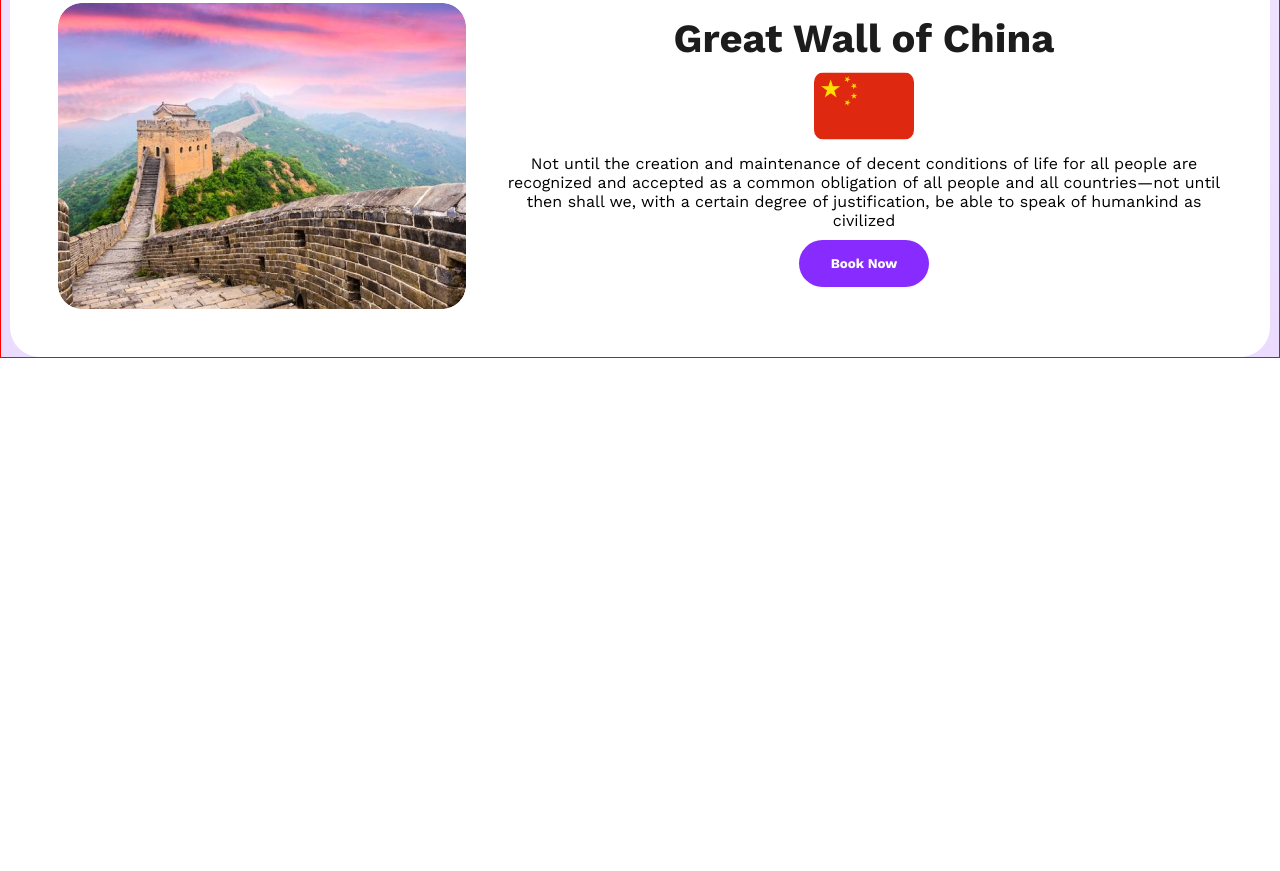
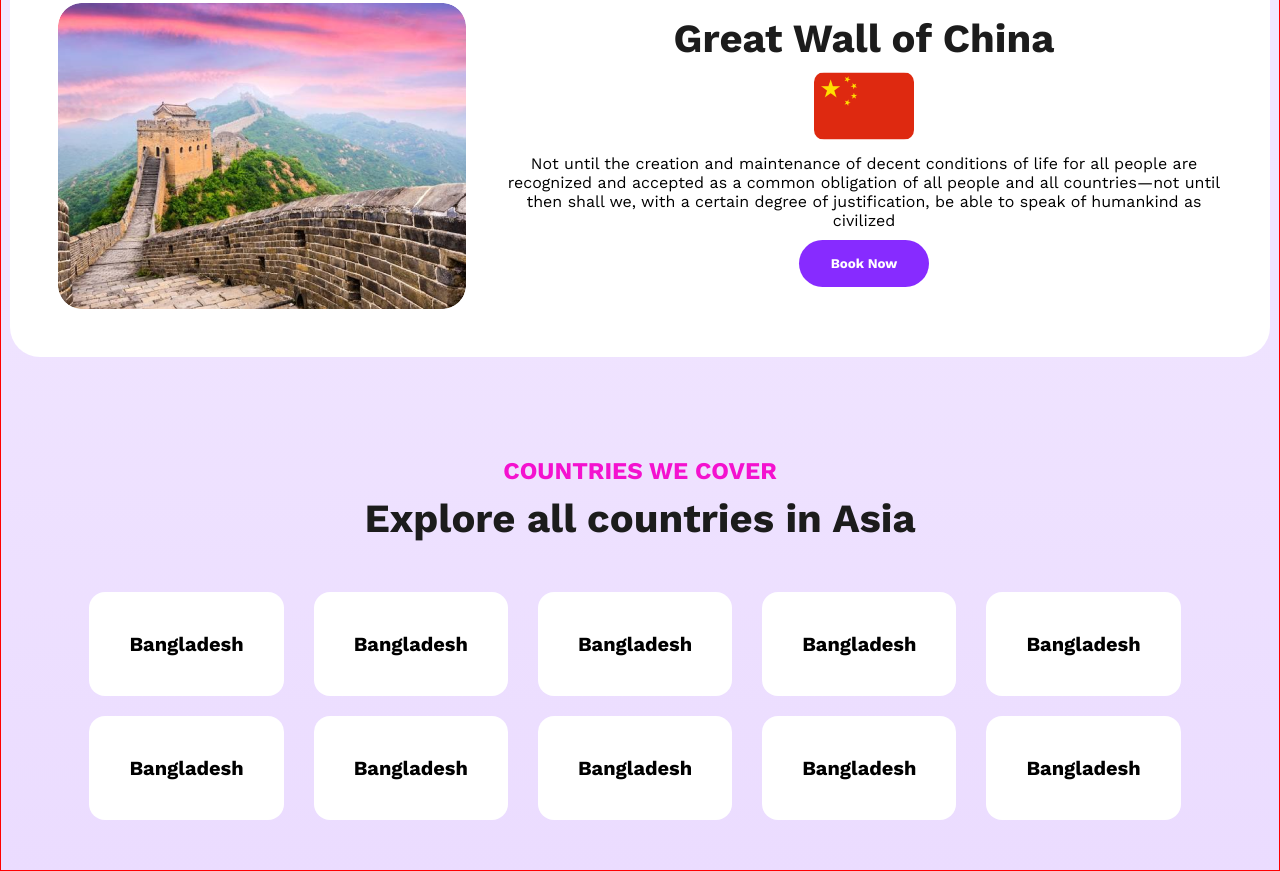
Before and after one commit to abusayadebu/tour-mama, a plain HTML site: page index.html in a window 1280 px wide. Shown: the part 1817-2688 px from the top of the page. Before the commit the page ends 2175 px from the top, so only its background shows below. Drawn offline with nearby package versions, Linux system fonts and the light colour scheme.

Commit message:
countries section added

```diff
--- a/index.html
+++ b/index.html
@@ -80,8 +80,27 @@
                     <button id="btn-1">Book Now</button>
                 </div>
             </div>
+          </section>
 
-          </section>
+          <!-- countries-section starts here -->
+           <section class="heading-section">
+            <h5>COUNTRIES WE COVER</h5>
+            <h3>Explore all  countries in Asia</h3>
+
+            <!-- country-container -->
+             <div class="country-container">
+                <h2 class="country-btn">Bangladesh</h2>
+                <h2 class="country-btn">Bangladesh</h2>
+                <h2 class="country-btn">Bangladesh</h2>
+                <h2 class="country-btn">Bangladesh</h2>
+                <h2 class="country-btn">Bangladesh</h2>
+                <h2 class="country-btn">Bangladesh</h2>
+                <h2 class="country-btn">Bangladesh</h2>
+                <h2 class="country-btn">Bangladesh</h2>
+                <h2 class="country-btn">Bangladesh</h2>
+                <h2 class="country-btn">Bangladesh</h2>
+             </div>
+           </section>
     </main>
 
     <!-- footer section starts here -->
--- a/styles/style.css
+++ b/styles/style.css
@@ -119,3 +119,23 @@ body{
 .great-wall-contents *{
     margin-bottom: 10px;
 }
+
+/* countries-section style starts here */
+
+.country-container{
+    margin-top: 50px;
+    margin-bottom: 50px;
+    display: flex;
+    flex-wrap: wrap;
+    justify-content: center;
+    gap: 20px;
+}
+.country-btn{
+    padding: 40px;
+    border-radius: 16px;
+    border: none;
+    background-color: white;
+    font-weight: bold;
+    font-size: 20px;
+    margin-right: 10px;
+}
```
